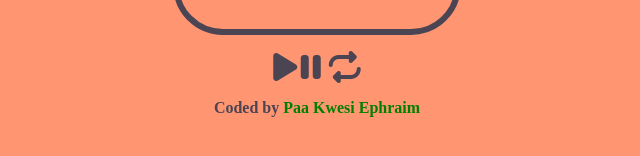
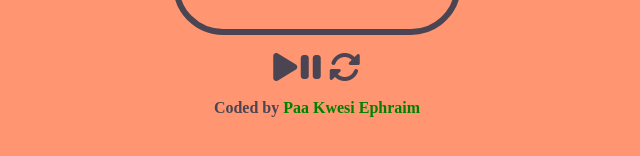
Before and after one commit to Pe-KaY/25-5-clock, a website built with Vite: page index.html in a window 1280 px wide. Shown: the part 498-654 px from the top of the page, 323-963 px from the left. Built offline with nearby package versions, Linux system fonts and the light colour scheme.

Commit message:
updated reset icon

```diff
--- a/index.html
+++ b/index.html
@@ -52,7 +52,7 @@
           <i class="fa-solid fa-play"></i>
           <i class="fa-solid fa-pause"></i></button
         ><button class="reset">
-          <i class="fa-solid fa-repeat"></i>
+          <i class="fa-solid fa-rotate"></i>
         </button>
       </div>
       <p id="footertext">Coded by <span>Paa Kwesi Ephraim</span></p>
```
